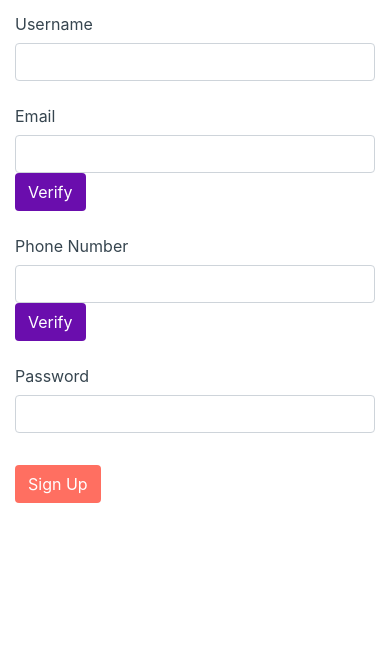
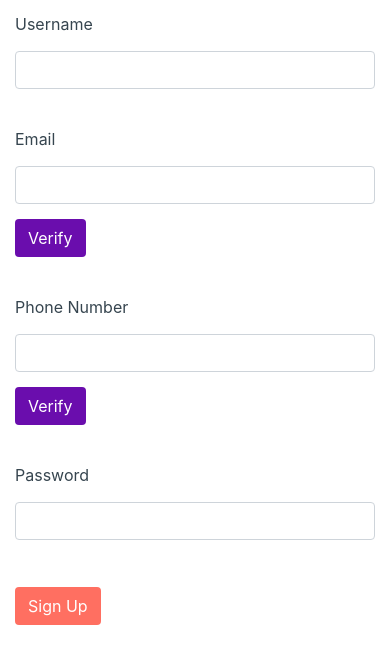
Before and after one commit to mustapha0705/day-mider, a plain HTML site: page signup.html in a window 390 px wide. Shown: the part 89-752 px from the top of the page. Drawn offline with nearby package versions, Linux system fonts and the light colour scheme.

Commit message:
worked on making signup and login pages mobile responsive

```diff
--- a/signup.html
+++ b/signup.html
@@ -10,13 +10,18 @@
             background-color: #6A0DAD;
             color: #FFFFFF;
         }
+
         .sign-up-btn {
             background-color: #FF6F61;
             color: #FFFFFF;
         }
 
-        .text-color{
+        .text-color {
             color: #36454F !important;
+        }
+
+        .form-group.row .col-sm-6, .form-group.row .col-sm-4, .form-group.row .col-sm-2 {
+            padding-bottom: 15px; /* Add space between rows */
         }
     </style>
 </head>
@@ -54,7 +59,7 @@
                     <input type="password" class="form-control" id="password">
                 </div>
             </div>
-            <button type="" class="btn sign-up-btn mt-3">Sign Up</button>
+            <button type="submit" class="btn sign-up-btn mt-3">Sign Up</button>
         </form>
     </div>
 </body>
```
